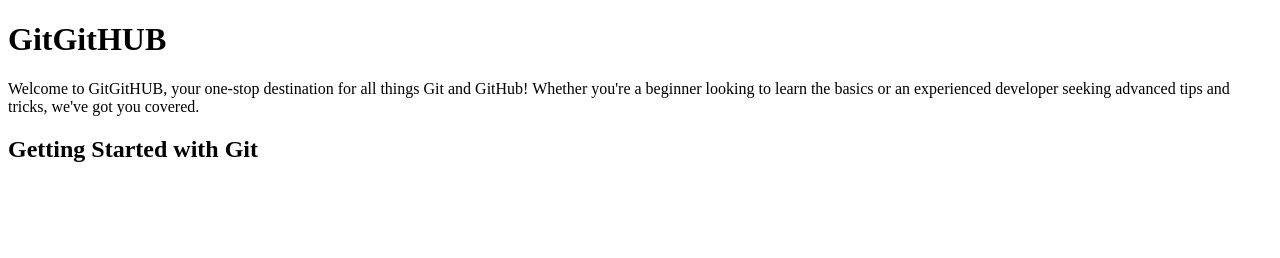
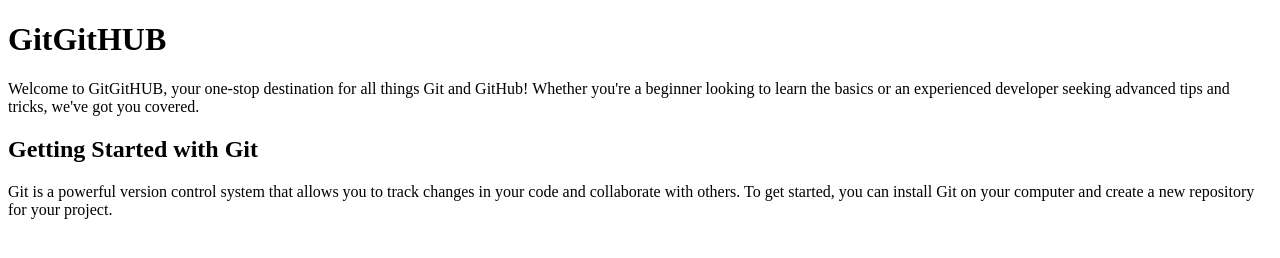
Before and after one commit to Mukesh0712/gitGitHubPractice, a plain HTML site: page index.html in a window 1280 px wide. Drawn offline with Linux system fonts and the light colour scheme.

Commit message:
para added

```diff
--- a/index.html
+++ b/index.html
@@ -12,6 +12,8 @@
     <p>Welcome to GitGitHUB, your one-stop destination for all things Git and GitHub! Whether you're a beginner looking
         to learn the basics or an experienced developer seeking advanced tips and tricks, we've got you covered.</p>
     <h2>Getting Started with Git</h2>
+    <p>Git is a powerful version control system that allows you to track changes in your code and collaborate with
+        others. To get started, you can install Git on your computer and create a new repository for your project.</p>
 </body>
 
 </html>
```
